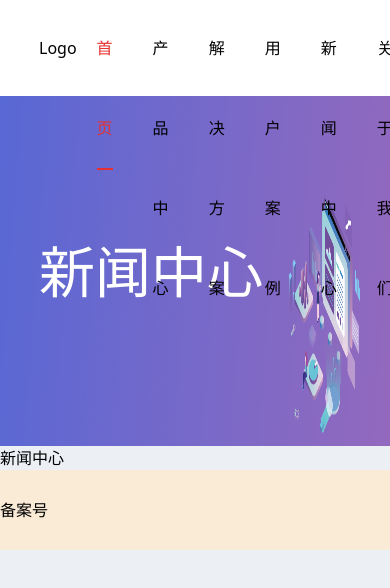
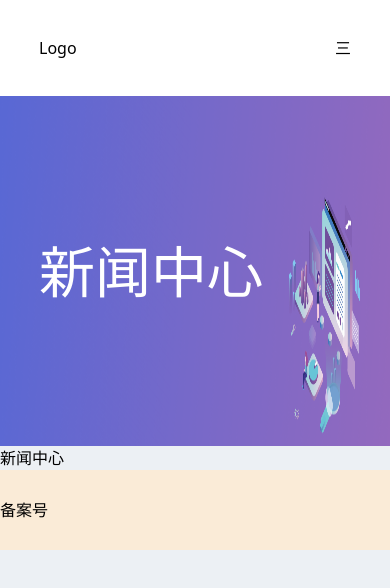
Before and after one commit to pmb2020/alone-blog-nuxt3, a Nuxt app: page /news in a window 390 px wide. Shown: the top 588 px of the page. Built offline with nearby package versions, Linux system fonts and the light colour scheme.

Commit message:
菜单导航栏响应式

```diff
--- a/components/AppHeader.vue
+++ b/components/AppHeader.vue
@@ -26,6 +26,7 @@
 
 <style lang="scss">
 	.header {
+		position: relative;
 		display: flex;
 		justify-content: space-between;
 		align-items: center;
--- a/components/alone/NavBar.vue
+++ b/components/alone/NavBar.vue
@@ -1,5 +1,5 @@
 <template>
-	<nav>
+	<nav class="nav-bar">
 		<ul class="nav">
 			<li v-for="(nav,index) in data" :key="index">
 				<div class="nav-item">
@@ -17,12 +17,20 @@
 				</div>
 			</li>
 		</ul>
+		<!-- 移动端 -->
+		<ul class="nav-m" :class="{'collapse':isCollapse}">
+			<li v-for="(nav,index) in data" :key="index">
+				<nuxt-link  @click="navClick(index)" :class="{'active':navIndex==index}" :to="nav.link">{{nav.name}}</nuxt-link>
+			</li>
+		</ul>
+		<button @click="isCollapse ? isCollapse=false : isCollapse=true">三</button>
 	</nav>
 </template>
 
 <script setup>
 	const {data} = defineProps(['data'])
 	const navIndex = ref(0)
+	const isCollapse = ref(true)
 	onMounted(() => {
 		navIndex.value = localStorage.getItem('navIndex') || 0
 	})
@@ -33,12 +41,52 @@
 </script>
 
 <style lang="scss" scoped>
+	$header-height: 80px;
+	@media (max-width:576px) {
+		.nav-bar{
+			.nav{
+				display: none !important;
+			}
+			.nav-m{
+				display: block !important;
+			}
+			button{
+				display: block !important;
+			}
+		}
+	}
+	.nav-m{
+		position: absolute;
+		z-index: 99;
+		background-color: #fff;
+		left: 0;
+		right: 0;
+		top: $header-height;
+		padding: 1rem;
+		overflow: hidden;
+		a{
+			padding: 0.8rem 1rem;
+			display: inline-block;
+		}
+		.active{
+			color: $primary-color;
+		}
+	}
+	.nav-bar{
+		.nav-m{
+			display: none;
+		}
+		button{
+			display: none;
+		}
+	}
+
 	.nav {
 		position: relative;
 		display: flex;
 		width: 100%;
-		height: 80px;
-		line-height: 80px;
+		height: $header-height;
+		line-height: $header-height;
 		.nav-item {
 			position: relative;
 			margin: 0 20px;
@@ -85,7 +133,7 @@
 		// 下拉菜单
 		.dropdown-content {
 			position: absolute;
-			top: 80px; // 为导航栏高度
+			top: $header-height; // 为导航栏高度
 			left: 0; // 设置为0, 不然会直接定位到父元素下方
 			// width: 300px;
 			height: 0; // 下拉初始高度
```
